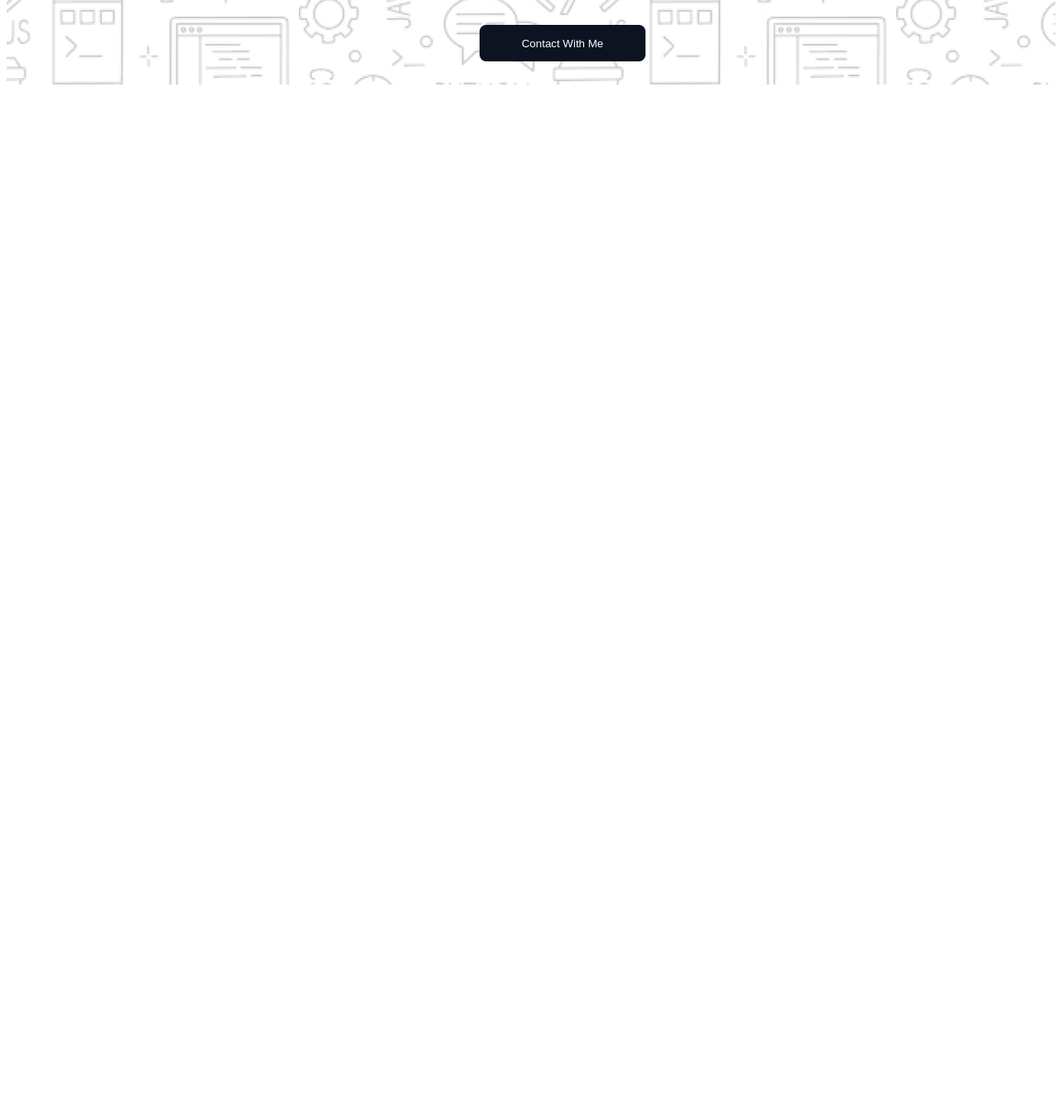
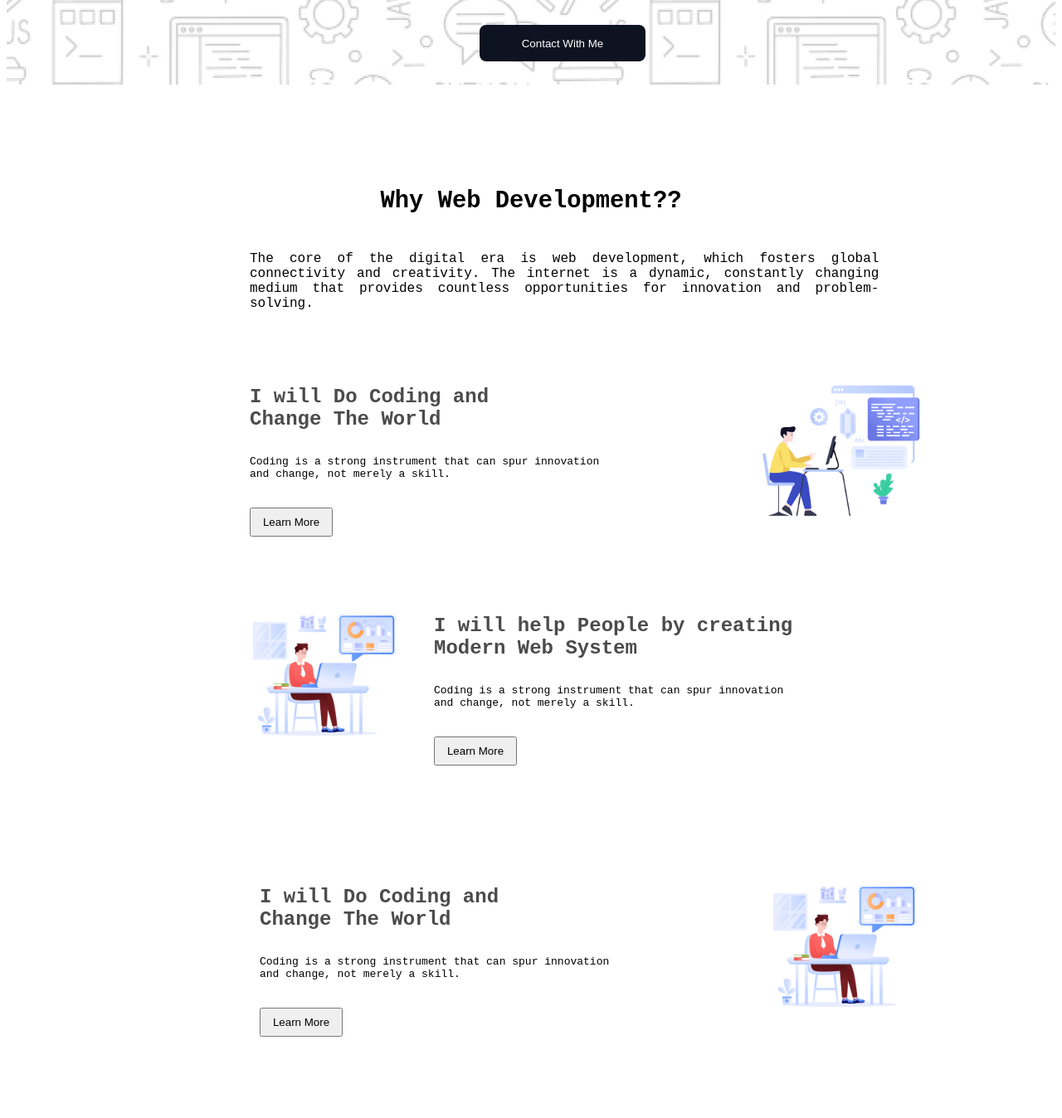
Before and after one commit to AhmadAwsafAnondo/Assignment-1, a plain HTML site: page index.html in a window 1280 px wide. Shown: the part 558-1906 px from the top of the page at 83% size. Before the commit the page ends 800 px from the top, so only its background shows below. Drawn offline with Linux system fonts and the light colour scheme; a web font is replaced by a local one.

Commit message:
Added a part of the main fuction

```diff
--- a/index.html
+++ b/index.html
@@ -31,7 +31,52 @@
     <button class="btn">Contact With Me</button>
   </header>
   <main>
-
+    <section>
+      <div class="outer-frame">
+        <div class="header-two">
+          <h1>Why Web Development??</h1>
+        </div>
+        <div class="para-two">
+          <p>The core of the digital era is web development, which fosters global connectivity and creativity. The internet is a dynamic, constantly changing medium that provides countless opportunities for innovation and problem-solving.</p>
+        </div>
+      </div>
+      <div class="content-one">
+        <div class="content-heading">
+          <h2>I will Do Coding and <br> Change The World</h2>
+        </div>
+        <div class="content-para">
+          <p>
+            Coding is a strong instrument that can spur innovation and change, not merely a skill.
+          </p>
+        </div>
+          <button class="learn-more">Learn More</button>
+          <img src="B10A1-Challenge-Begins-main/assets/Layer_1.png" alt="" class="image">
+      </div>
+      <div class="content-two">
+        <div class="content-heading2">
+          <h2>I will help People by creating Modern Web System</h2>
+        </div>
+        <div class="content-para2">
+          <p>
+            Coding is a strong instrument that can spur innovation and change, not merely a skill.
+          </p>
+        </div>
+          <button class="learn-more2">Learn More</button>
+          <img src="B10A1-Challenge-Begins-main/assets/Group 3.png" alt="" class="image2">
+      </div>
+      <div class="content-three">
+        <div class="content-heading3">
+          <h2>I will Do Coding and <br> Change The World</h2>
+        </div>
+        <div class="content-para3">
+          <p>
+            Coding is a strong instrument that can spur innovation and change, not merely a skill.
+          </p>
+        </div>
+          <button class="learn-more3">Learn More</button>
+          <img src="B10A1-Challenge-Begins-main/assets/Group 3.png" alt="" class="image3">
+      </div>
+    </section>
   </main>
   <footer>
 
--- a/style.css
+++ b/style.css
@@ -50,3 +50,135 @@ header{
   border: none;
   cursor: pointer;
 }
+.header-two{
+  position: relative;
+  width: 100%;
+  top: 100px;
+  text-align: center;
+  font-family: "Azeret Mono", monospace;
+  font-size: larger;
+}
+.para-two{
+  position: relative;
+  width: 60%;
+  top: 120px;
+  left: 293px;
+  right: 297px;
+  text-align: center;
+  text-align: justify;
+  font-family: "Azeret Mono", monospace;
+}
+.content-heading{
+  position: relative;
+  width: 35%;
+  top: 190px;
+  left: 293px;
+  right: 297px;
+  text-align: left;
+  font-family: "Azeret Mono", monospace;
+  opacity: 0.7;
+}
+.content-para{
+  position: relative;
+  width: 35%;
+  top: 200px;
+  left: 293px;
+  right: 297px;
+  text-align: left;
+  font-size: small;
+  font-family: "Azeret Mono", monospace;
+}
+.learn-more{
+  position: relative;
+  top: 220px;
+  left: 293px;
+  right: 297px;
+  width: 100px;
+  height: 35px;
+  cursor: pointer;
+}
+.image{
+  display: flex;
+  position: relative;
+  top: 35px;
+  left: 910px;
+  right: 297px;
+  width: 200px;
+  height: auto;
+}
+.image2{
+  display: flex;
+  position: relative;
+  top: -60px;
+  left: 283px;
+  right: 297px;
+  width: 200px;
+  height: auto;
+}
+.content-heading2{
+  position: relative;
+  width: 35%;
+  top: 120px;
+  left: 515px;
+  right: 297px;
+  text-align: left;
+  font-family: "Azeret Mono", monospace;
+  opacity: 0.7;
+}
+.content-para2{
+  position: relative;
+  width: 35%;
+  top: 130px;
+  left: 515px;
+  right: 297px;
+  text-align: left;
+  font-size: small;
+  font-family: "Azeret Mono", monospace;
+}
+.learn-more2{
+  position: relative;
+  top: 150px;
+  left: 515px;
+  right: 297px;
+  width: 100px;
+  height: 35px;
+  cursor: pointer;
+}
+.content-heading3{
+  position: relative;
+  width: 35%;
+  top: 75px;
+  left: 305px;
+  right: 297px;
+  text-align: left;
+  font-family: "Azeret Mono", monospace;
+  opacity: 0.7;
+}
+.content-para3{
+  position: relative;
+  width: 35%;
+  top: 85px;
+  left: 305px;
+  right: 297px;
+  text-align: left;
+  font-size: small;
+  font-family: "Azeret Mono", monospace;
+}
+.learn-more3{
+  position: relative;
+  top: 105px;
+  left: 305px;
+  right: 297px;
+  width: 100px;
+  height: 35px;
+  cursor: pointer;
+}
+.image3{
+  display: flex;
+  position: relative;
+  top: -105px;
+  left: 910px;
+  right: 297px;
+  width: 200px;
+  height: auto;
+}
```
